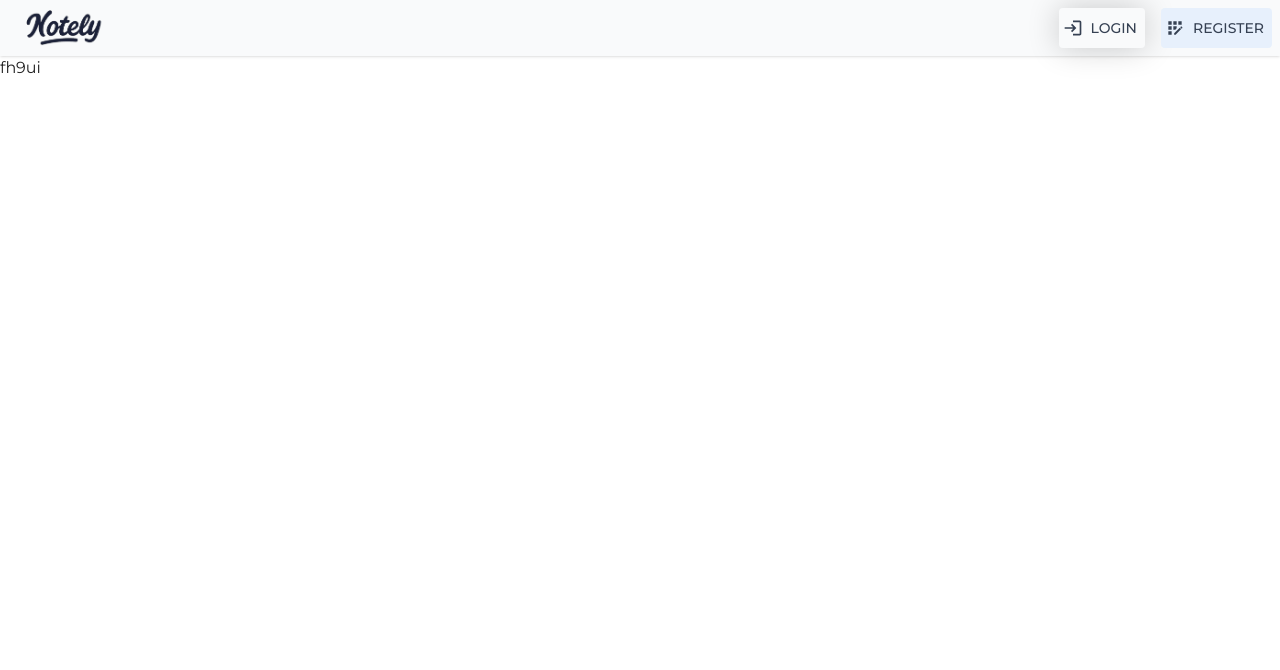
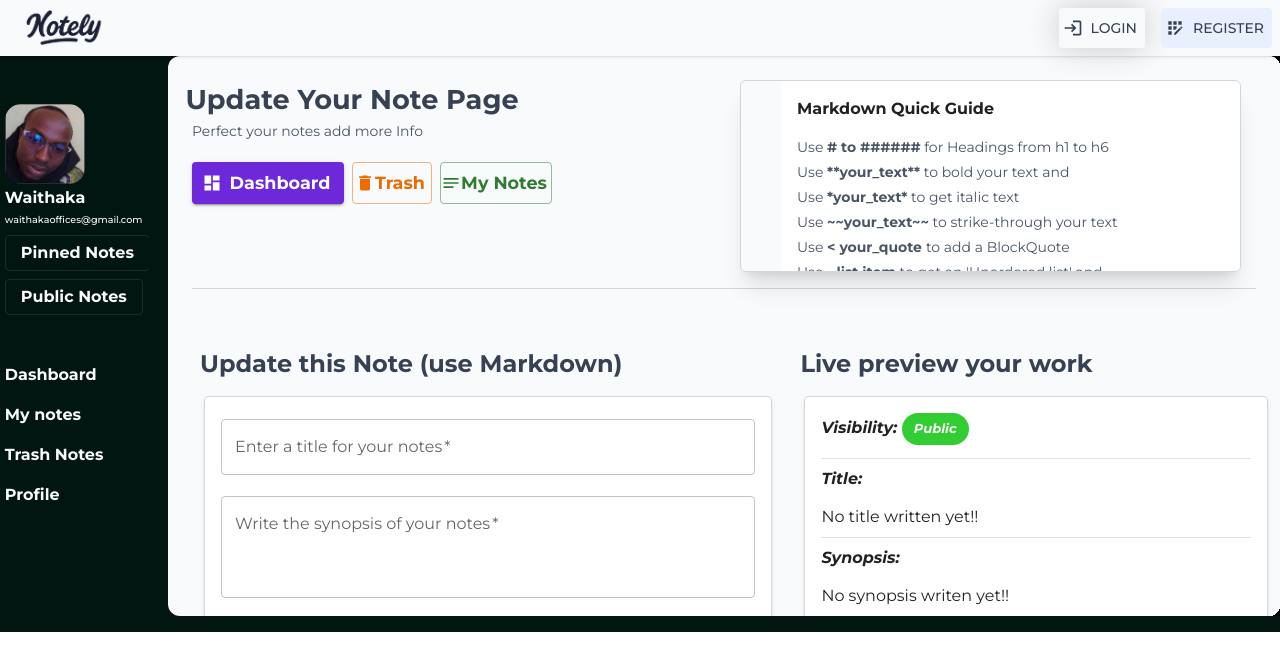
Before and after one commit to WaithakaGuru/NoteLy, a React (Vite) app in the folder client/: page /dashboard/update/1 in a window 1280 px wide. Shown: the top 670 px of the page. Built offline with nearby package versions, Linux system fonts and the light colour scheme.

Commit message:
Add the UpdateNote page

```diff
--- a/client/src/pages/UpdateNote.tsx
+++ b/client/src/pages/UpdateNote.tsx
@@ -1,9 +1,209 @@
-function UpdateNote() {
-  return (
-    <>
-      fh9ui
-    </>
-  )
+
+import {Stack, Box, Typography, Button, TextField,FormControl, InputLabel, Select,
+  MenuItem, type SelectChangeEvent} from "@mui/material"
+import { Dashboard, Delete, Notes } from "@mui/icons-material";
+import ToggleSideBar from "../components/ToggleSideBar";
+import MarkdownGuide from "../components/MarkdownGuide";
+import { useReducer, useState } from "react";
+import MarkdownPreview from "../components/MarkdownPreview";
+
+type ActionType = {
+  type: "input",
+  vals: {
+    value: string,
+    component: string
+  }
 }
 
+type CreateNoteStateType = {
+  title: string,
+  synopsis: string,
+  content: string,
+}
+
+const reducerFunc = (state: CreateNoteStateType, action: ActionType): CreateNoteStateType  => {
+  if(action.type === "input") {
+    return {...state, [action.vals.component] : action.vals.value}
+  }
+  return state
+}
+
+
+function UpdateNote() {
+  const [visibility, setVisibility] = useState<"public" | "private">('public');
+  const [state, alter] = useReducer(reducerFunc, {
+    title: "", synopsis: "", content: ""
+  })
+
+  function handleCreateNote(e: React.FormEvent<HTMLFormElement>){
+    e.preventDefault();
+  }
+
+
+  function handleVisibility(e: SelectChangeEvent) {
+    setVisibility(e.target.value as "public"|"private")
+  }
+
+  return (
+  <Box
+      component={"main"}
+      className="w-full h-[36rem]  gap-2 flex"
+      sx={{ background: "#011611" }}
+    >
+      <ToggleSideBar/>
+      <Stack
+        component={"section"}
+        className="bg-gray-50 w-full h-[35rem] overflow-auto rounded-xl p-6"
+        sx={{ ml: { sm: "10rem" } }}
+      >
+        <Box
+          component={"section"}
+          className="flex gap-4 border-b border-gray-300"
+          sx={{ flexDirection: { xs: "column", md: "row" } }}
+        >
+          <Stack direction={"row"} className="justify-between min-w-1/2">
+            <Box>
+              <Box
+                component={"div"}
+                className="flex items-center justify-around w-full ml-[-2rem]"
+              >
+                <Typography
+                  fontSize={"1.7rem"}
+                  fontWeight={"bold"}
+                  className="text-gray-700"
+                  sx={{ml: {xs:"1.5rem"}}}
+                >
+                 Update Your Note Page
+                </Typography>
+              </Box>
+              <Typography
+                variant="body2"
+                gutterBottom
+                className="text-gray-600"
+              >
+                Perfect your notes add more Info
+              </Typography>
+              <Stack direction={"row"} gap={1}>
+                <Button
+                  href="/dashboard"
+                  color="secondary"
+                  variant="contained"
+                  startIcon={<Dashboard />}
+                  sx={{
+                    my: "1rem",
+                    textTransform: "none",
+                    fontWeight: "bold",
+                    fontSize: "1.1rem",
+                  }}
+                  className="w-38 text-gray-50 text-nowrap"
+                  title="Write a new note"
+                >
+                  Dashboard
+                </Button>
+                <Button
+                  href="dashboard/trash"
+                  color="warning"
+                  startIcon={<Delete className="mr-[-.5rem]" />}
+                  variant="outlined"
+                  sx={{
+                    my: "1rem",
+                    textTransform: "none",
+                    fontWeight: "bold",
+                    fontSize: "1.1rem",
+                  }}
+                  className="w-20 text-gray-50"
+                  title="See deleted notes"
+                >
+                  Trash
+                </Button>
+                <Button
+                  href="/dashboard/notes"
+                  color="success"
+                  startIcon={<Notes className="mr-[-.5rem]" />}
+                  variant="outlined"
+                  title="All my notes"
+                  sx={{
+                    my: "1rem",
+                    textTransform: "none",
+                    fontWeight: "bold",
+                    fontSize: "1.1rem",
+                  }}
+                  className="w-28 text-gray-50 text-nowrap"
+                >
+                  My Notes
+                </Button>
+              </Stack>
+            </Box>
+          </Stack>
+          <MarkdownGuide/>
+        </Box>
+        <Box component={"section"} className="w-full p-2 flex gap-6 my-12"  sx={{flexDirection: {xs: "column", md: "row"}}}>
+          <Stack fontFamily={"cursive"} className="min-w-[55%]">
+            <Typography
+              variant="h6"
+              className="text-gray-700"
+              fontWeight={"bold"}
+              fontSize={"1.5rem"}
+              gutterBottom
+            >
+              Update this Note (use Markdown)
+            </Typography>
+            <Stack component={"form"} onSubmit={handleCreateNote} className="bg-white border border-gray-300 p-4 m-1 gap-2 rounded shadow-md" >
+              <TextField required sx={{my: ".4rem"}} label="Enter a title for your notes"
+                value={state.title}
+                onChange={(e: React.ChangeEvent<HTMLInputElement>) =>
+                  alter({type: "input", vals: {component: "title", value:e.target.value}})
+                }
+              />
+              <TextField required sx={{my: ".4rem"}} label="Write the synopsis of your notes" multiline minRows={3}
+                value={state.synopsis}
+                onChange={(e: React.ChangeEvent<HTMLInputElement>) =>
+                  alter({type: "input", vals: {component: "synopsis", value:e.target.value}})
+                }
+              />
+              <TextField required sx={{my: ".4rem"}} label="Write the content of your notes" multiline minRows={5}
+                value={state.content}
+                onChange={(e: React.ChangeEvent<HTMLInputElement>) =>
+                  alter({type: "input", vals: {component: "content", value:e.target.value}})
+                }
+              />
+              <Typography variant="h6" color="warning">
+                (Public notes are available to all Notely users)
+              </Typography>
+              <FormControl fullWidth size="small" required sx={{my: ".4rem"}}>
+                <InputLabel id="visibility-select-label">Visibility</InputLabel>
+                <Select
+                  required
+                  labelId="visibility-select-label"
+                  id="visibility-select"
+                  value={visibility}
+                  label="Visibility"
+                  onChange={handleVisibility}
+                >
+                  <MenuItem value="public">Public</MenuItem>
+                  <MenuItem value="private">Private</MenuItem>
+                </Select>
+              </FormControl>
+              <Button type="submit" variant="contained" color="secondary"  size="large">
+                Create Note
+              </Button>
+            </Stack>
+            </Stack>
+            <Stack className="bg-gray-50  min-w-[45%]">
+              <Typography
+                variant="h6"
+                className="text-gray-700"
+                fontWeight={"bold"}
+                fontSize={"1.5rem"}
+                gutterBottom
+              >
+                Live preview your work
+              </Typography>
+             <MarkdownPreview state={state} visibility={visibility}/>
+            </Stack>
+        </Box>
+      </Stack>
+    </Box>
+    )
+}
 export default UpdateNote;
```
